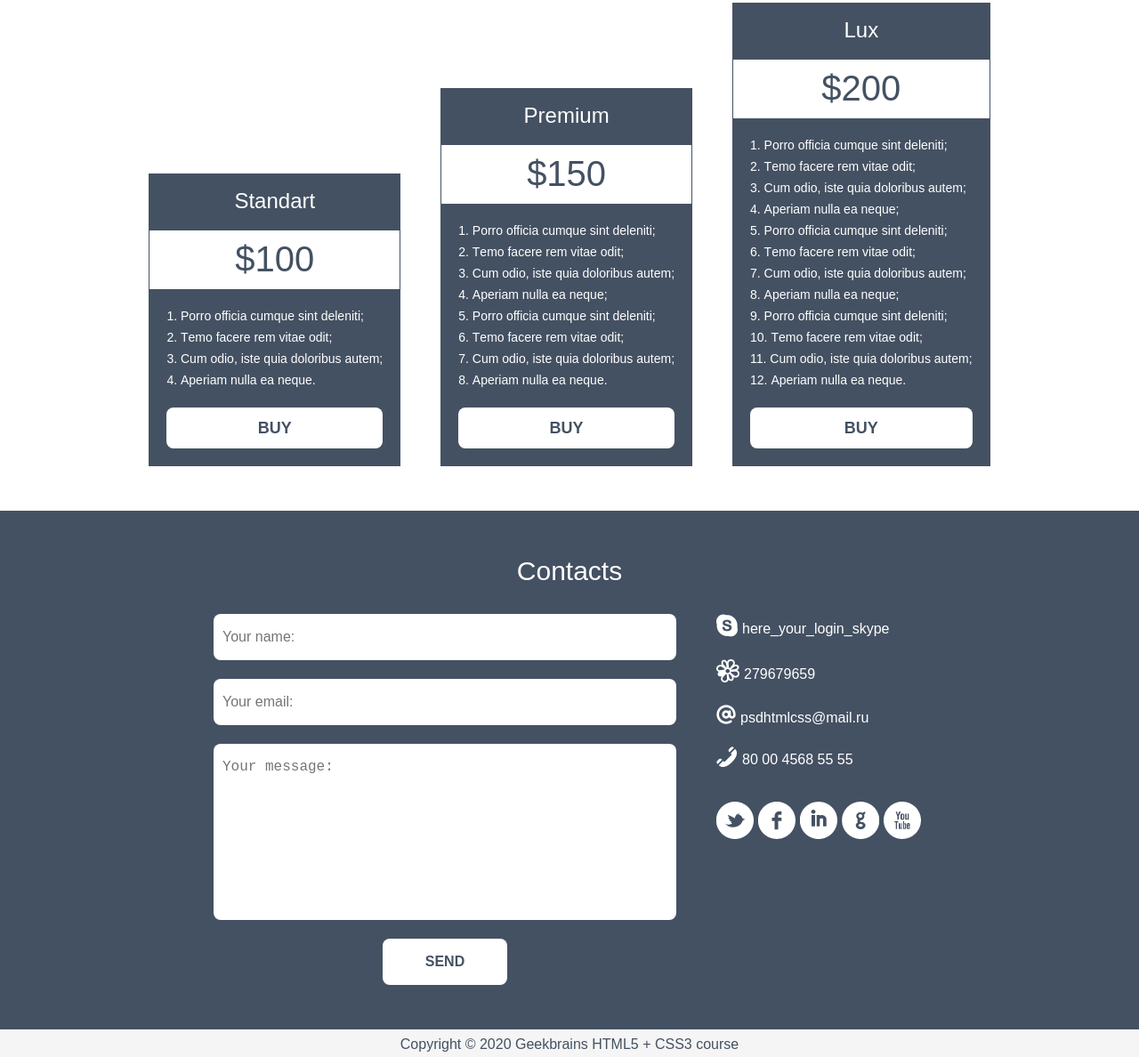
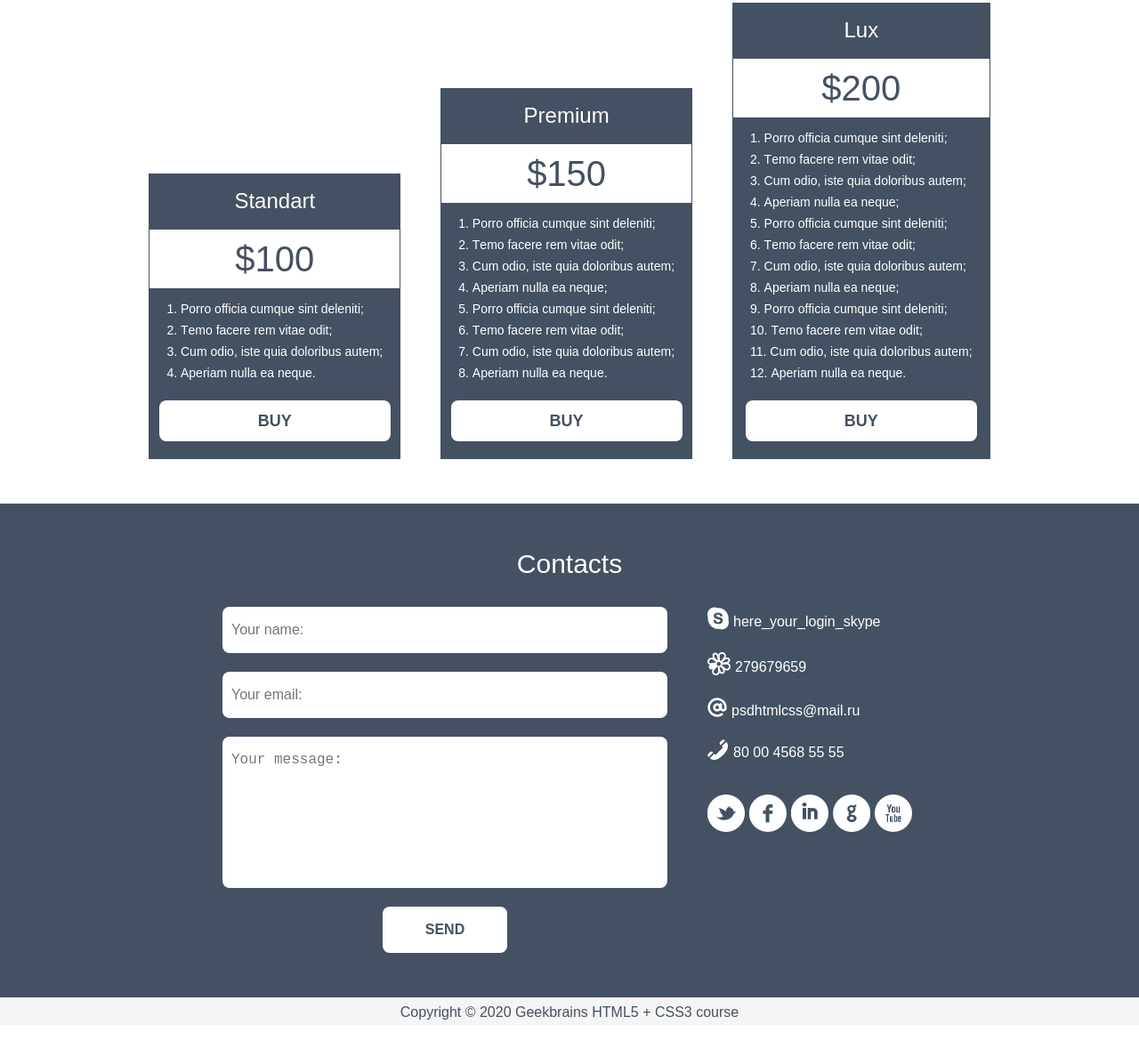
Before and after one commit to koveloper/geekbrains-html5-css, a plain HTML site: page project/index.html in a window 1280 px wide. Shown: the part 2248-3436 px from the top of the page at 89% size. After the commit the page ends 3400 px from the top, so only its background shows below. Drawn offline with Linux system fonts and the light colour scheme.

Commit message:
Make mistakes correction after Alexander verify code.
NOT CORRECTED!!!
_______________________________________________________________________
.reviews .feed-2 {
padding: 0;
margin: 0 0 24px 0;
}
_______________________________________________________________________

```diff
--- a/project/css/style.css
+++ b/project/css/style.css
@@ -291,8 +291,8 @@ body {
 }
 .prices-template {
   background-color: #445162;
-  margin: 0 45px 0 0 ;
-  padding: 16px 0 20px 0;
+  margin: 0 45px 0 0;
+  padding: 0 0 20px 0;
   align-self: flex-end;
   display: flex;
   flex-direction: column;
@@ -302,6 +302,8 @@ body {
 }
 .prices-template-title {
   margin: 0;
+  padding: 16px;
+  box-sizing: border-box;
   text-align: center;
   font-size: 24px;
   line-height: 30px;
@@ -312,9 +314,9 @@ body {
   background-color: white;
   border: 1px solid #445162;
   box-sizing: border-box;
-  padding: 17px 0 19px 0;
+  padding: 18px;
   text-align: center;
-  margin: 17px 0;
+  margin: 0 0 10px 0;
   font-size: 40px;
   line-height: 30px;
   font-weight: 400;
@@ -335,7 +337,9 @@ body {
 .prices-template-buy {
   text-transform: uppercase;
   box-sizing: border-box;
-  margin: 19px 20px 0 20px;
+  display: block;
+  width: 260px;
+  margin: 19px auto 0 auto;
   padding: 14px 0;
   border-radius: 8px;
   outline: none;
@@ -362,7 +366,7 @@ body {
   padding: 50px 50px 50px 50px;
 }
 .contacts-title {
-  margin: 0;
+  margin: 0 0 30px 0;
   width: 100%;
   text-align: center;
   font-size: 30px;
@@ -373,7 +377,7 @@ body {
 .contacts-message {
   display: flex;
   flex-direction: column;
-  margin: 30px 45px 0 0;
+  margin: 0 45px 0 0;
 }
 .contacts-message-user-name {
   background-color: white;
@@ -387,6 +391,7 @@ body {
   padding: 14px 10px;
   border-radius: 8px;
   width: 500px;
+  box-sizing: border-box;
 }
 .contacts-message-user-email {
   background-color: white;
@@ -400,6 +405,7 @@ body {
   padding: 14px 10px;
   border-radius: 8px;
   width: 500px;
+  box-sizing: border-box;
 }
 .contacts-message-user-message {
   background-color: white;
@@ -413,6 +419,7 @@ body {
   padding: 14px 10px;
   border-radius: 8px;
   width: 500px;
+  box-sizing: border-box;
   height: 170px;
   resize: none;
 }
@@ -424,13 +431,13 @@ body {
   line-height: 24px;
   font-weight: 400;
   color: #445162;
-  margin: 0;
+  margin: 0 auto;
   padding: 14px 10px;
   border-radius: 8px;
-  width: 500px;
+  width: 140px;
+  box-sizing: border-box;
   font-weight: 700;
   text-transform: uppercase;
-  width: 140px;
   align-self: center;
   cursor: pointer;
 }
@@ -443,7 +450,7 @@ body {
 .contacts-our-data {
   display: flex;
   flex-direction: column;
-  margin: 30px 0 0 0 ;
+  margin: 0;
 }
 .contacts-our-data-main {
   font-size: 16px;
--- a/project/less/styles.less
+++ b/project/less/styles.less
@@ -7,37 +7,47 @@ body {
     margin: 0 auto;
     max-width: 1280px;
 }
+
 .button-interactive() {
     cursor: pointer;
+
     &:hover {
         background-color: @light-gray-style-color;
     }
+
     &:active {
         background-color: wheat;
     }
 }
+
 .compile-font(@font-size, @line-height, @font-weight, @color) {
     font-size: @font-size;
     line-height: @line-height;
     font-weight: @font-weight;
     color: @color;
 }
+
 .title-font(@color: @dark-gray-style-color) {
     .compile-font(30px, 36px, 400, @color);
 }
+
 .subtitle-font(@color: @dark-gray-style-color) {
     .compile-font(24px, 30px, 400, @color);
 }
+
 .base-font(@color: @black-text-color) {
     .compile-font(16px, 24px, 400, @color);
 }
+
 .make-default-section-paddings(@top: @defaul-section-padding, @right: @defaul-section-padding, @bottom: @defaul-section-padding, @left: @defaul-section-padding) {
     padding: @top @right @bottom @left;
 }
+
 .container {
     margin: 0;
     padding: 0;
 }
+
 .main-header {
     background-color: @dark-gray-style-color;
     color: white;
@@ -46,24 +56,29 @@ body {
     justify-content: space-between;
     box-sizing: border-box;
     .make-default-section-paddings();
+
     &-wrapper {
         box-sizing: border-box;
         padding-right: 10px;
     }
+
     &-title {
         margin: 0;
         .compile-font(60px, 1.0, 400, white);
     }
+
     &-list {
         margin: 50px 0 0 0;
         list-style-type: none;
         padding-left: 0;
         .compile-font(20px, 36px, 400, white);
+
         &-item::before {
             content: url('../img/check_icon_346.png');
             margin-right: 10px;
         }
     }
+
     &-img {
         display: block;
         height: 214px;
@@ -71,31 +86,38 @@ body {
         background-color: #ffffff;
     }
 }
+
 .content {
     padding: 0px;
 }
+
 .about-product {
     display: flex;
     justify-content: space-between;
     box-sizing: border-box;
     margin: 0;
     .make-default-section-paddings();
+
     &-wrapper {
         max-width: 580px;
         box-sizing: border-box;
     }
+
     &-title {
         margin: 0 0 30px 0;
         .title-font();
     }
+
     &-p {
         margin: 0 0 20px 0;
         padding: 0 10px 0 0;
         .base-font();
+
         &:last-child {
             margin: 0;
         }
     }
+
     &-video {
         display: block;
         width: 430px;
@@ -103,22 +125,26 @@ body {
         background-color: @dark-gray-style-color;
     }
 }
+
 .dignity {
     box-sizing: border-box;
     background-color: @light-gray-style-color;
     margin: 0;
     .make-default-section-paddings(@defaul-section-padding, @defaul-section-padding, 15px, @defaul-section-padding);
+
     &-title {
         .title-font();
         text-align: center;
         margin: 0 0 30px 0;
     }
+
     &-list {
         margin: 0;
         list-style-type: none;
         padding-left: 0;
         display: flex;
         flex-wrap: wrap;
+
         &-item {
             margin: 0 0 35px 0;
             padding: 0 10px 0 0;
@@ -126,17 +152,21 @@ body {
             width: 50%;
             box-sizing: border-box;
             .base-font();
+
             &-summary {
                 display: flex;
                 outline: none;
+
                 &-hidden {
                     font-style: italic;
                     margin: 16px 0 0 0;
                     padding: 0 0 0 40px;
                 }
+
                 &::-webkit-details-marker {
                     display: none;
                 }
+
                 &::before {
                     content: "+";
                     display: flex;
@@ -153,29 +183,35 @@ body {
                 }
             }
         }
+
         &-item[open] &-item-summary::before {
             content: "-";
         }
     }
 }
+
 .screenshots {
     box-sizing: border-box;
     margin: 0;
     .make-default-section-paddings();
+
     &-title {
         .title-font();
         text-align: center;
         margin: 0;
     }
+
     &-wrapper {
         margin: 0;
         display: flex;
         flex-wrap: wrap;
     }
+
     &-fig {
         margin: 30px 0 0 0;
         display: flex;
         width: 50%;
+
         &-img {
             margin: 0 15px 0 0;
             display: block;
@@ -183,13 +219,16 @@ body {
             height: 150px;
             background: @dark-gray-style-color;
         }
+
         &-caption {
             margin: 0;
         }
+
         &-title {
             margin: 0;
             .subtitle-font();
         }
+
         &-p {
             word-wrap: break-word;
             word-break: normal;
@@ -199,6 +238,7 @@ body {
         }
     }
 }
+
 .reviews {
     @user-circle-size: 75px;
     display: flex;
@@ -206,29 +246,36 @@ body {
     background-color: @light-gray-style-color;
     margin: 0;
     .make-default-section-paddings();
+
     &-title {
         width: 100%;
         text-align: center;
         margin: 0 0 35px 0;
         .title-font();
     }
+
     .feed-1 {
         padding: 0 32px 24px 0;
     }
+
     .feed-2 {
         padding: 0 0 24px 0;
     }
+
     .feed-3 {
         padding: 0 32px 0 0;
     }
+
     .feed-4 {
         padding: 0;
     }
+
     &-feedback-wrapper {
         width: 50%;
 
         box-sizing: border-box;
         display: flex;
+
         &:before {
             content: "";
             display: flex;
@@ -243,6 +290,7 @@ body {
             margin: 0 27px 0 0;
         }
     }
+
     &-feedback {
         @feedback-color: #EBEBEB;
         display: flex;
@@ -253,6 +301,7 @@ body {
         box-sizing: border-box;
         border-radius: 8px;
         position: relative;
+
         &:before {
             @triangle-size: 15px;
             content: "";
@@ -263,8 +312,9 @@ body {
             height: 0;
             border-top: @triangle-size solid transparent;
             border-bottom: @triangle-size solid transparent;
-            border-right:@triangle-size solid @feedback-color;
+            border-right: @triangle-size solid @feedback-color;
         }
+
         &-author {
             font-style: italic;
             margin: 15px 0 0 0;
@@ -272,42 +322,51 @@ body {
         }
     }
 }
+
 .prices {
     margin: 0;
     display: flex;
     flex-wrap: wrap;
     justify-content: center;
     .make-default-section-paddings();
+
     &-title {
         width: 100%;
         text-align: center;
         margin: 0 0 35px 0;
         .title-font();
     }
+
     &-template {
         background-color: @dark-gray-style-color;
-        margin: 0 45px 0 0 ;
-        padding: 16px 0 20px 0;
+        margin: 0 45px 0 0;
+        padding: 0 0 20px 0;
         align-self: flex-end;
         display: flex;
         flex-direction: column;
+
         &-last {
             margin: 0 0 0 0;
         }
+
         &-title {
             margin: 0;
+            padding: 16px;
+            box-sizing: border-box;
             text-align: center;
             .subtitle-font(#ffffff);
         }
+
         &-value {
             background-color: white;
             border: 1px solid @dark-gray-style-color;
             box-sizing: border-box;
-            padding: 17px 0 19px 0;
+            padding: 18px;
             text-align: center;
-            margin: 17px 0;
+            margin: 0 0 10px 0;
             .compile-font(40px, 30px, 400, @dark-gray-style-color);
         }
+
         &-features-list {
             padding: 0 20px;
             margin: 0;
@@ -317,10 +376,13 @@ body {
             box-sizing: border-box;
             .compile-font(14px, 24px, 400, #ffffff);
         }
+
         &-buy {
             text-transform: uppercase;
             box-sizing: border-box;
-            margin: 19px 20px 0 20px;
+            display: block;
+            width: 260px;
+            margin: 19px auto 0 auto;
             padding: 14px 0;
             border-radius: 8px;
             outline: none;
@@ -331,6 +393,7 @@ body {
         }
     }
 }
+
 .contacts {
     background-color: @dark-gray-style-color;
     display: flex;
@@ -338,14 +401,16 @@ body {
     margin: 0;
     justify-content: center;
     .make-default-section-paddings();
+
     &-title {
-        margin: 0;
+        margin: 0 0 30px 0;
         width: 100%;
         text-align: center;
         .title-font(#ffffff);
     }
+
     &-message {
-        .input-field(@margin: 0) {
+        .input-field(@margin: 0, @width: 500px) {
             background-color: white;
             border: none;
             outline: none;
@@ -353,35 +418,42 @@ body {
             margin: @margin;
             padding: 14px 10px;
             border-radius: 8px;
-            width: 500px;
+            width: @width;
+            box-sizing: border-box;
         }
+
         display: flex;
         flex-direction: column;
-        margin: 30px 45px 0 0;
+        margin: 0 45px 0 0;
+
         &-user-name {
             .input-field(0 0 21px 0);
         }
+
         &-user-email {
             .input-field(0 0 21px 0);
         }
+
         &-user-message {
             .input-field(0 0 21px 0);
             height: 170px;
             resize: none;
         }
+
         &-commit {
-            .input-field(0);
+            .input-field(0 auto, 140px);
             font-weight: 700;
             text-transform: uppercase;
-            width: 140px;
             align-self: center;
             .button-interactive();
         }
     }
+
     &-our-data {
         display: flex;
         flex-direction: column;
-        margin: 30px 0 0 0 ;
+        margin: 0;
+
         &-main {
             .base-font(#ffffff);
             text-decoration: none;
@@ -389,25 +461,32 @@ body {
             display: flex;
             align-items: center;
         }
+
         @main: {
             1: "../img/skype_icon_319.png";
             2: "../img/icq_icon_324.png";
             3: "../img/email_icon_332.png";
             4: "../img/phone_icon_337.png";
         }
+
         each(@main, {
                 ._main-@{key}::before {
                     content: url(@value);
                     margin: 0 5px 0 0;
                 }
-        });
+            }
+
+        );
+
         ._main-4 {
             margin: 0;
         }
+
         &-other-wrapper {
             display: flex;
             margin: 32px 0 0 0;
         }
+
         @other: {
             1: "../img/twitter.png";
             2: "../img/facebook.png";
@@ -415,14 +494,18 @@ body {
             4: "../img/google.png";
             5: "../img/youtube.png";
         }
+
         each(@other, {
                 ._other-@{key}::before {
                     content: url(@value);
                     margin: 0 5px 0 0;
                 }
-        });
+            }
+
+        );
     }
 }
+
 .copyright {
     text-align: center;
     background-color: @light-gray-style-color;
```
Lines whose indentation alone changed are shown as unchanged.
